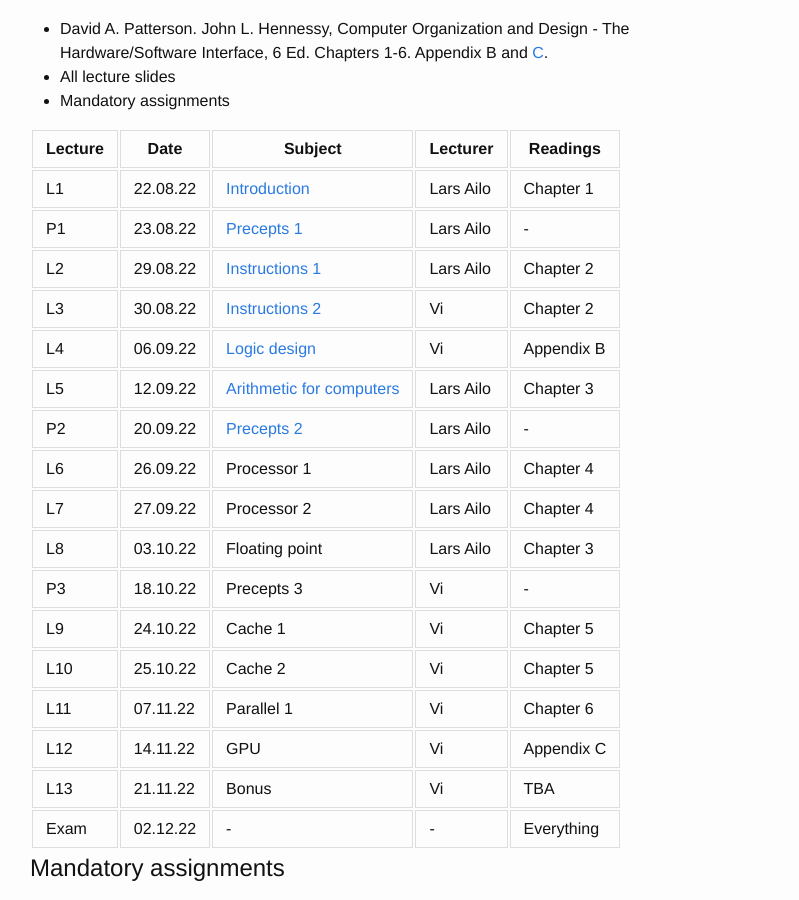
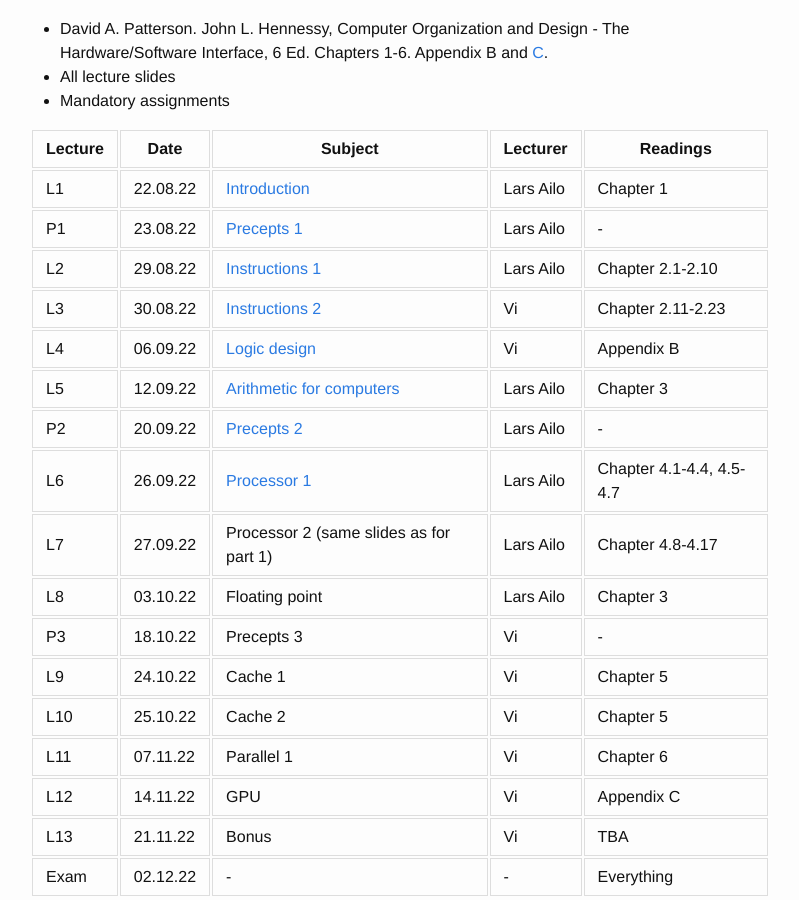
Before and after one commit to uit-inf-2200-f22/uit-inf-2200-f22.github.io, a Jekyll site: the page built from index.md, in a window 1280 px wide and 900 px high, scrolled down 948 px. Shown: the whole window, without its empty margins (240-1039 px from the left). Built offline with Jekyll 4.4.1, drawn with Linux system fonts in a browser that asks for light colours; our own code applies the rules of GitHub Pages for plain Markdown files.

Commit message:
Update index.md

```diff
--- a/index.md
+++ b/index.md
@@ -37,13 +37,13 @@ You can read more about plagiarism and cheating on: https://en.uit.no/sensor/art
 |-------------|-------------|-----------|----------|----------|
 | L1   | 22.08.22 | [Introduction](https://docs.google.com/presentation/d/18G0WcXLvX5m9Rar_Q_c77k_WDjjMHi2wAuCiXCynHJI/edit#slide=id.p1)   | Lars Ailo | Chapter 1 |
 | P1   | 23.08.22 | [Precepts 1](https://docs.google.com/presentation/d/1G9bGPCN8dQBoD9W9WDQn7lHHCqdyZoLpBqy1hoC-Eto/edit#slide=id.p1) | Lars Ailo | -         |
-| L2   | 29.08.22 | [Instructions 1](https://docs.google.com/presentation/d/1enTL_d8FoxpBt8uEYd3thWolPcLe_O_VRD9nEhfls7I/edit#slide=id.p1) | Lars Ailo | Chapter 2 |
-| L3   | 30.08.22 | [Instructions 2](https://drive.google.com/file/d/1oP-XfW0V8ovFGW9tq7UcI20VIsbIPDlC/view?usp=sharing) | Vi        | Chapter 2 |
+| L2   | 29.08.22 | [Instructions 1](https://docs.google.com/presentation/d/1enTL_d8FoxpBt8uEYd3thWolPcLe_O_VRD9nEhfls7I/edit#slide=id.p1) | Lars Ailo | Chapter 2.1-2.10 |
+| L3   | 30.08.22 | [Instructions 2](https://drive.google.com/file/d/1oP-XfW0V8ovFGW9tq7UcI20VIsbIPDlC/view?usp=sharing) | Vi        | Chapter 2.11-2.23 |
 | L4   | 06.09.22 | [Logic design](https://drive.google.com/file/d/1NYNTV4KDps1EEi_zvN7MILyZRhnJT-Xj/view?usp=sharing)   | Vi        | Appendix B |
 | L5   | 12.09.22 | [Arithmetic for computers](https://docs.google.com/presentation/d/1_orX8bTSOrvEQwpV4cnUpGp_3KNazTNzIwCI4RcC64Q/edit#slide=id.p1)     | Lars Ailo | Chapter 3 |
 | P2   | 20.09.22 | [Precepts 2](https://docs.google.com/presentation/d/1XeM0xKFgYygR4Cf_sfAJvNqK73WwWsHoiEwGCYGRI5Q/edit#slide=id.p1)     | Lars Ailo | -         |
-| L6   | 26.09.22 | Processor 1    | Lars Ailo | Chapter 4 |
-| L7   | 27.09.22 | Processor 2    | Lars Ailo | Chapter 4 |
+| L6   | 26.09.22 | [Processor 1](https://docs.google.com/presentation/d/1Ykl4SJQD25TwkFOPQtgSd4IWbBgX2VzGDPoqFL6BNKc/edit#slide=id.g15955294a00_1_106)    | Lars Ailo | Chapter 4.1-4.4, 4.5-4.7 |
+| L7   | 27.09.22 | Processor 2 (same slides as for part 1) | Lars Ailo | Chapter 4.8-4.17 |
 | L8   | 03.10.22 | Floating point | Lars Ailo | Chapter 3 |
 | P3   | 18.10.22 | Precepts 3     | Vi        | -         |
 | L9   | 24.10.22 | Cache 1        | Vi        | Chapter 5 |
```
